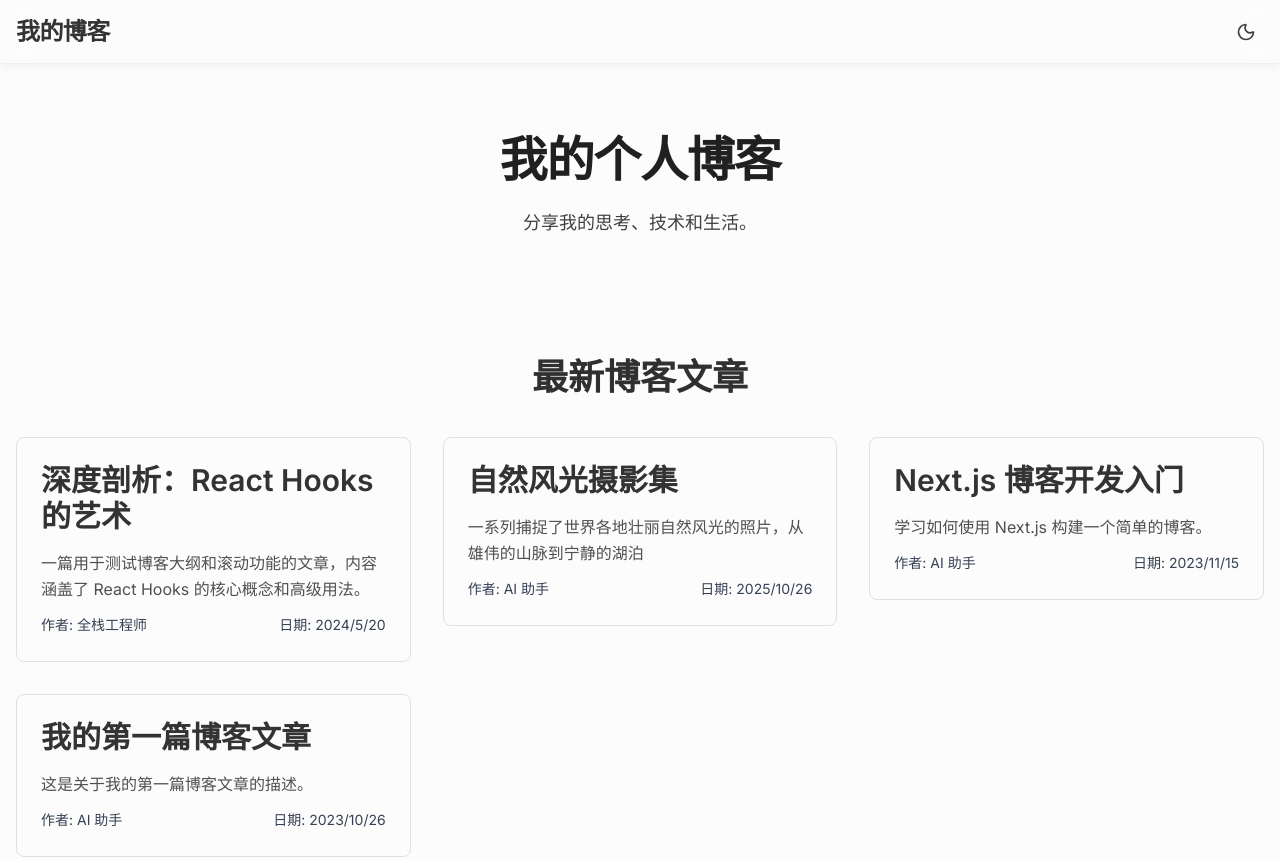
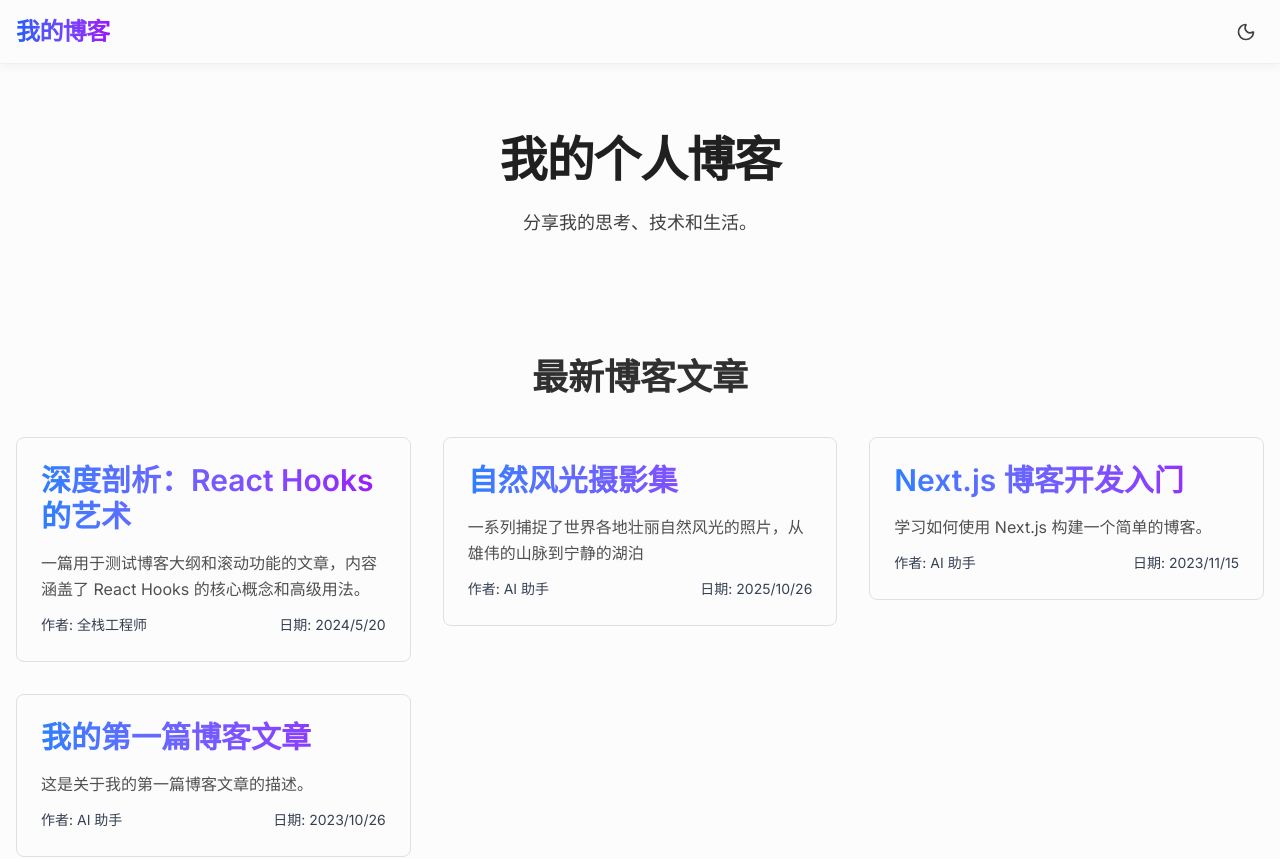
Before and after one commit to kittors/my-nextjs-blog, a Next.js app: page / in a window 1280 px wide. Shown: the top 859 px of the page. Built offline with nearby package versions, Linux system fonts and the light colour scheme.

Commit message:
feat: 更新 BlogPostCard 和 BlogPostContent 组件，支持可选元数据并提供默认值；优化 Header 组件的样式和悬停效果

```diff
--- a/src/components/molecules/BlogPostCard.tsx
+++ b/src/components/molecules/BlogPostCard.tsx
@@ -1,3 +1,4 @@
+// src/components/molecules/BlogPostCard.tsx
 import React from "react";
 import Link from "next/link";
 import { BlogPostMetadata } from "@/lib/posts"; // 导入文章元数据类型
@@ -6,18 +7,33 @@ import Text from "@/components/atoms/Text"; // 导入原子组件
 
 // 定义 BlogPostCard 组件的 Props 类型
 interface BlogPostCardProps {
-  post: BlogPostMetadata; // 接收一篇文章的元数据
+  // 核心修正 1: 使用 Partial<T> 使 post 的所有属性变为可选，
+  // 这样即使元数据不完整，组件也不会报错。
+  post: Partial<BlogPostMetadata>;
 }
 
 /**
  * BlogPostCard 组件：用于展示单篇博客文章的摘要卡片。
  * 遵循原子设计原则，它是一个分子组件，由 Heading 和 Text 原子组件组成。
  * @param {BlogPostCardProps} props - 组件属性。
- * @param {BlogPostMetadata} props.post - 博客文章的元数据。
+ * @param {Partial<BlogPostMetadata>} props.post - 博客文章的元数据，现在是可选的。
  */
 const BlogPostCard: React.FC<BlogPostCardProps> = ({ post }) => {
+  // 核心修正 2: 为所有可能缺失的元数据提供优雅的默认值。
+  // 这确保了无论 Markdown 文件中的 frontmatter 是否完整，UI 都能保持一致和美观。
+  const title = post.title || "无标题文章";
+  const description = post.description || "暂无描述信息...";
+  const author = post.author || "匿名作者";
+  const slug = post.slug || "#"; // 如果没有 slug，链接将不跳转，避免了404错误。
+
+  // 安全地处理日期，防止因无效日期字符串导致程序崩溃。
+  const dateObj = post.date ? new Date(post.date) : null;
+  const displayDate = dateObj && !isNaN(dateObj.getTime())
+    ? dateObj.toLocaleDateString("zh-CN")
+    : "未知日期";
+
   return (
-    <Link href={`/blog/${post.slug}`} className="block">
+    <Link href={`/blog/${slug}`} className="block group">
       <div
         className="
           bg-background
@@ -31,27 +47,36 @@ const BlogPostCard: React.FC<BlogPostCardProps> = ({ post }) => {
           hover:border-primary-light
           hover:scale-[1.01]
           hover:bg-neutral-50
-          dark:hover:bg-neutral-50
+          dark:hover:bg-neutral-800/50
         "
       >
         {/* 文章标题 */}
         <Heading
           level={2}
-          className="text-primary hover:text-primary-dark mb-2"
+          className="
+            font-bold
+            bg-gradient-to-r from-blue-500 to-purple-600
+            dark:from-blue-400 dark:to-purple-500
+            bg-clip-text text-transparent
+            group-hover:from-blue-600 group-hover:to-purple-700
+            dark:group-hover:from-blue-500 dark:group-hover:to-purple-600
+            transition-all duration-300
+            mb-2
+          "
         >
-          {post.title}
+          {title}
         </Heading>
         {/* 文章描述 */}
-        <Text className="text-neutral-600 mb-3 line-clamp-2">
-          {post.description}
+        <Text className="text-neutral-600 dark:text-neutral-400 mb-3 line-clamp-2">
+          {description}
         </Text>
         {/* 作者和日期信息 */}
-        <div className="flex justify-between items-center text-sm text-neutral-500">
+        <div className="flex justify-between items-center text-sm text-neutral-500 dark:text-neutral-500">
           <Text as="span" className="text-sm">
-            作者: {post.author}
+            作者: {author}
           </Text>
           <Text as="span" className="text-sm">
-            日期: {new Date(post.date).toLocaleDateString("zh-CN")}
+            日期: {displayDate}
           </Text>
         </div>
       </div>
--- a/src/components/organisms/Header.tsx
+++ b/src/components/organisms/Header.tsx
@@ -13,7 +13,6 @@ interface HeaderProps {
   logo: HeaderLogoConfig;
   logoPosition: 'left' | 'center' | 'right';
   isBlur?: boolean;
-  // blurStrength prop 不再需要，因为样式被硬编码在 .header-blur 类中
 }
 
 /**
@@ -44,11 +43,9 @@ const Header: React.FC<HeaderProps> = ({
     'transition-all duration-300',
   ];
 
-  // 核心修正：不再使用一长串 Tailwind 类，而是直接应用我们自定义的 .header-blur 类
   if (isBlur) {
     baseHeaderClasses.push('header-blur');
   } else {
-    // 当不启用模糊时，回退到原始的实体背景样式
     baseHeaderClasses.push(
       'bg-background',
       'border-neutral-200',
@@ -72,9 +69,17 @@ const Header: React.FC<HeaderProps> = ({
     if (logo.type === 'text') {
       return (
         <h1 className="text-2xl font-bold tracking-tight" style={{ width: logo.width === 'auto' ? 'auto' : logo.width }}>
+          {/* 核心修正：为 Logo 链接添加了丰富的悬停效果 */}
           <Link
             href="/"
-            className="text-primary hover:text-primary-dark transition-colors duration-200"
+            className="
+              inline-block
+              bg-gradient-to-r from-blue-600 to-purple-600
+              dark:from-blue-400 dark:to-purple-400
+              bg-clip-text text-transparent
+              hover:scale-105 hover:tracking-wide
+              transition-all duration-300 ease-in-out
+            "
           >
             {logo.content}
           </Link>
--- a/src/components/templates/BlogPostContent.tsx
+++ b/src/components/templates/BlogPostContent.tsx
@@ -2,7 +2,7 @@
 "use client";
 
 import React, { useRef, useEffect, memo, useState, createElement, Fragment } from 'react';
-// 核心修正 1：为生产环境导入 jsx 和 jsxs
+// 为生产环境导入 jsx 和 jsxs
 import { jsx, jsxs } from 'react/jsx-runtime';
 import { useToast } from '@/contexts/ToastContext';
 import Heading from '@/components/atoms/Heading';
@@ -19,10 +19,10 @@ import ImagePreview from '@/components/molecules/ImagePreview';
 
 interface BlogPostContentProps {
   post: {
-    title: string;
-    author: string;
-    date: string;
-    content: HastRoot; // 内容现在是 HAST 树
+    title?: string; // 属性变为可选
+    author?: string; // 属性变为可选
+    date?: string; // 属性变为可选
+    content: HastRoot;
   };
   headings: TocEntry[];
 }
@@ -37,7 +37,6 @@ const BlogPostContent: React.FC<BlogPostContentProps> = ({ post, headings }) =>
     setPreviewImageSrc(src);
   };
 
-  // 核心修正 2：将 jsx 和 jsxs 添加到 rehype-react 的配置中
   const rehypeOptions = {
     createElement,
     Fragment,
@@ -58,6 +57,13 @@ const BlogPostContent: React.FC<BlogPostContentProps> = ({ post, headings }) =>
     .use(rehypeReact, rehypeOptions as any)
     .stringify(post.content);
 
+  // 核心修正：为元数据提供默认值
+  const title = post.title || "无标题文章";
+  const author = post.author || "匿名作者";
+  const dateObj = post.date ? new Date(post.date) : null;
+  const displayDate = dateObj && !isNaN(dateObj.getTime())
+    ? dateObj.toLocaleDateString("zh-CN")
+    : "未知日期";
 
   // 复制按钮的逻辑
   useEffect(() => {
@@ -100,7 +106,7 @@ const BlogPostContent: React.FC<BlogPostContentProps> = ({ post, headings }) =>
       button.addEventListener('click', handleCopy);
       button.dataset.listenerAttached = 'true';
     });
-  }, [contentReact, showToast]); // 当内容变化时重新执行
+  }, [contentReact, showToast]);
 
   return (
     <>
@@ -113,12 +119,12 @@ const BlogPostContent: React.FC<BlogPostContentProps> = ({ post, headings }) =>
             </Link>
 
             <Heading level={1} className="text-4xl font-extrabold text-neutral-900 mb-4">
-              {post.title}
+              {title}
             </Heading>
 
             <div className="text-neutral-500 text-sm mb-8 border-b border-neutral-200 pb-4">
-              <Text as="span" className="mr-4">作者: {post.author}</Text>
-              <Text as="span">日期: {new Date(post.date).toLocaleDateString('zh-CN')}</Text>
+              <Text as="span" className="mr-4">作者: {author}</Text>
+              <Text as="span">日期: {displayDate}</Text>
             </div>
 
             <div
```
